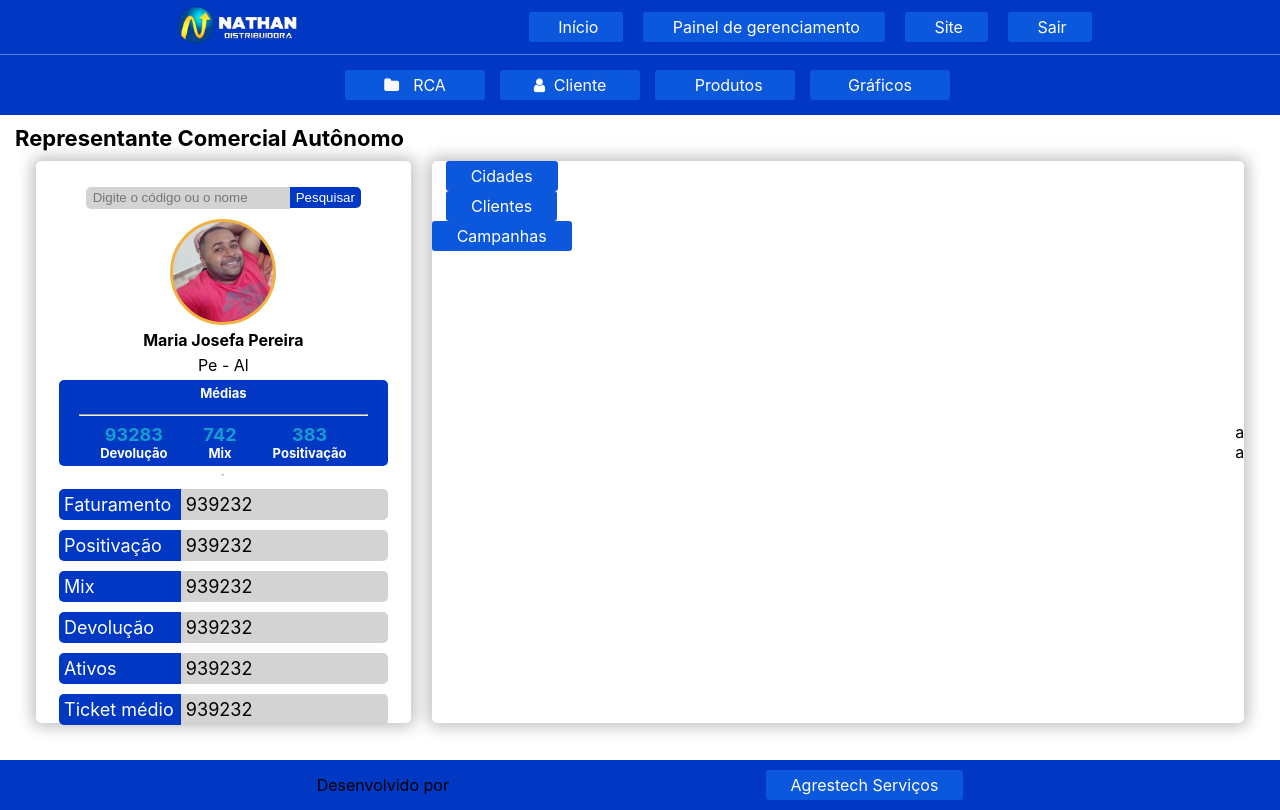
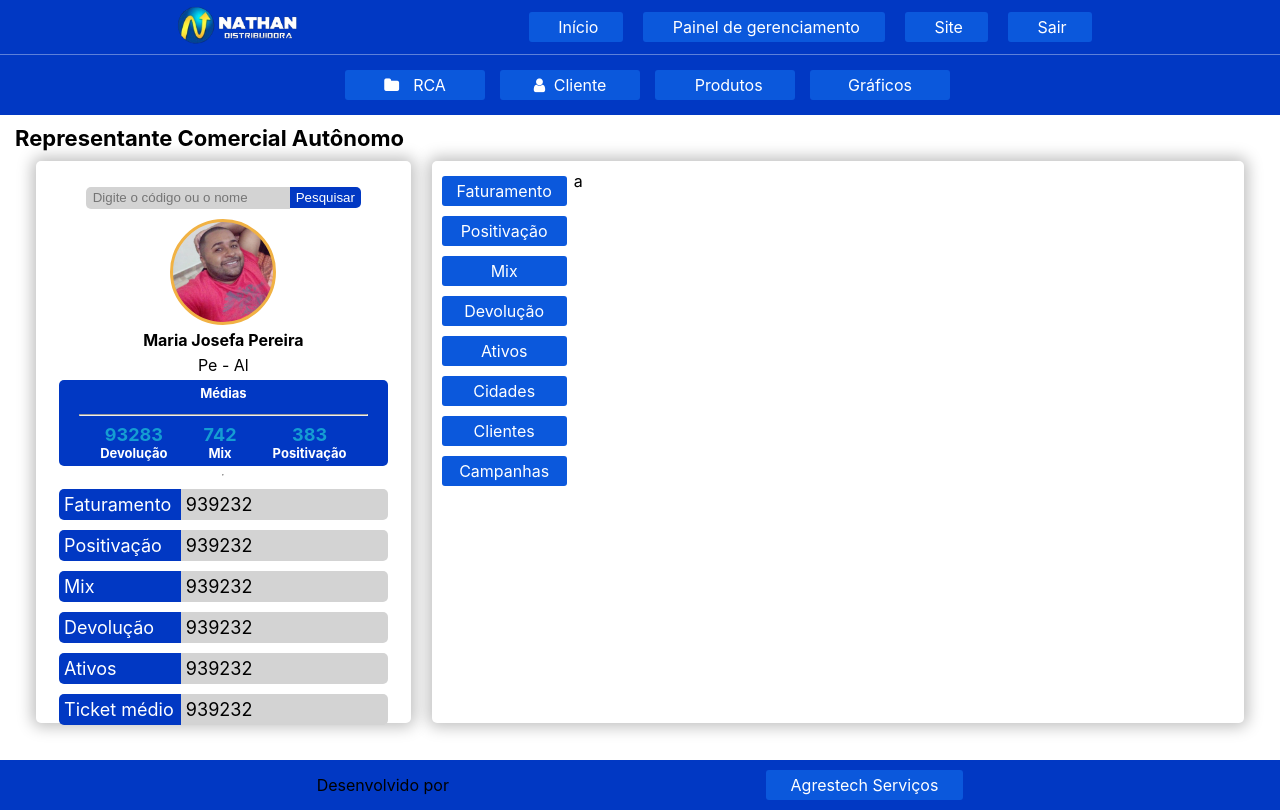
Before and after one commit to ramonlopz1/react-dashboard, a React (Create React App) app in the folder frontend/dashboard/: page /rca in a window 1280 px wide. Built offline with nearby package versions, Linux system fonts and the light colour scheme.

Commit message:
section rca

```diff
--- a/frontend/dashboard/src/components/graphics/Painel.css
+++ b/frontend/dashboard/src/components/graphics/Painel.css
@@ -44,6 +44,13 @@
     background-color: var(--cor3);
 }
 
+.painel__btns__container
+.btn:nth-of-type(1).focus {
+    background-color: var(--cor3);
+}
+
+
+
 .content_children.painel .container {
     display: grid;
     grid-template-columns: repeat( 4, minmax(150px, 1fr) );
--- a/frontend/dashboard/src/components/graphics/Painel.jsx
+++ b/frontend/dashboard/src/components/graphics/Painel.jsx
@@ -87,6 +87,8 @@ export default class Painel extends Component {
         })
 
         this.reload()
+
+        document.querySelector('.painel__btns__container .btn:nth-of-type(1)').classList.remove('focus')
     }
 
     reload() {
@@ -109,7 +111,7 @@ export default class Painel extends Component {
             <section className='content_children painel'>
                 <div className='painel__btns'>
                     <div className="painel__btns__container">
-                        <button onClick={() => { this.changeMouth(0) }} className="btn">Jan</button>
+                        <button onClick={() => { this.changeMouth(0) }} className="btn focus">Jan</button>
                         <button onClick={() => { this.changeMouth(1) }} className="btn">Fev</button>
                         <button onClick={() => { this.changeMouth(2) }} className="btn">Mar</button>
                         <button onClick={() => { this.changeMouth(3) }} className="btn">Abr</button>
--- a/frontend/dashboard/src/components/rca/Rca.css
+++ b/frontend/dashboard/src/components/rca/Rca.css
@@ -162,12 +162,14 @@
 
 .section__rca .aside__right {
     align-items: center;
+    box-sizing: border-box;
     display: flex;
     background-color: white;
     box-shadow: 0px 0px 15px 4px #00000040;
     border-radius: 5px;
     height: 100%;
     justify-content: space-between;
+    padding: 10px;
     width: 65%;
 }
 
@@ -176,6 +178,19 @@
     align-items: center;
     display: flex;
     flex-direction: column;
-    justify-content: space-evenly;
+    height: 100%;
+    justify-content: flex-start;
 
 }
+
+.section__rca .aside__right .nav__filters .btn {
+    margin: 5px 0px;
+    text-align: center;
+    padding: 5px 5px;
+    width: 115px;
+}
+
+.section__rca .aside__right .data__containers {
+    height: 100%;
+    width: calc(100% - 132px);
+}
--- a/frontend/dashboard/src/components/rca/Rca.jsx
+++ b/frontend/dashboard/src/components/rca/Rca.jsx
@@ -3,6 +3,8 @@ import './Rca.css';
 import { Link } from 'react-router-dom'
 
 import Main from '../templates/main/Main';
+
+import Graphic from '../graphics/Graphic.jsx'
 
 export class Rca extends Component {
 
@@ -103,17 +105,22 @@ export class Rca extends Component {
                 </aside>
                 <aside className='aside__right'>
                     <nav className='nav__filters'>
-                        <Link to="/">Cidades</Link>
-                        <Link to="/">Clientes</Link>
-                        <Link to="/">Campanhas</Link>
+                        <Link className='btn' to="/">Faturamento</Link>
+                        <Link className='btn' to="/">Positivação</Link>
+                        <Link className='btn' to="/">Mix</Link>
+                        <Link className='btn' to="/">Devolução</Link>
+                        <Link className='btn' to="/">Ativos</Link>
+                        <Link className='btn' to="/">Cidades</Link>
+                        <Link className='btn' to="/">Clientes</Link>
+                        <Link className='btn' to="/">Campanhas</Link>
                     </nav>
 
                     <div className="data__containers">
                         <div className='container'>
-a
+
                         </div>
                         <div className='container'>
-a
+                            a
                         </div>
                     </div>
                 </aside>
```
Also changed, not shown: frontend/dashboard/src/main/Routes.jsx (+18 -7 lines).
